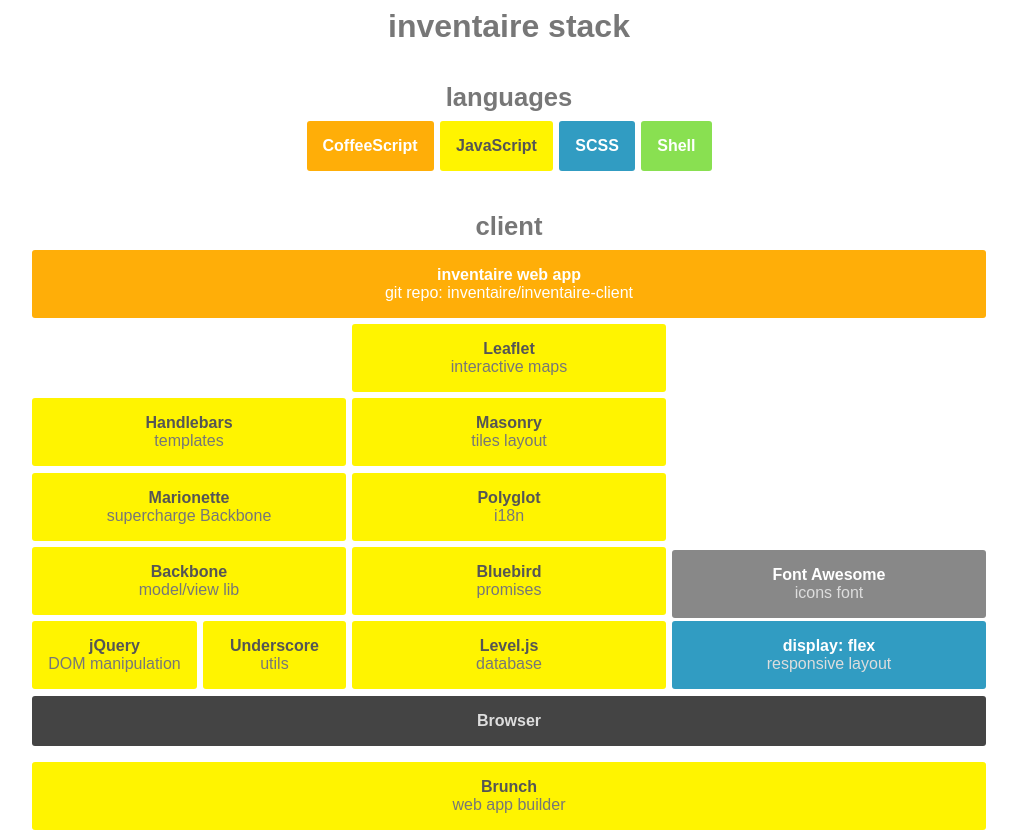
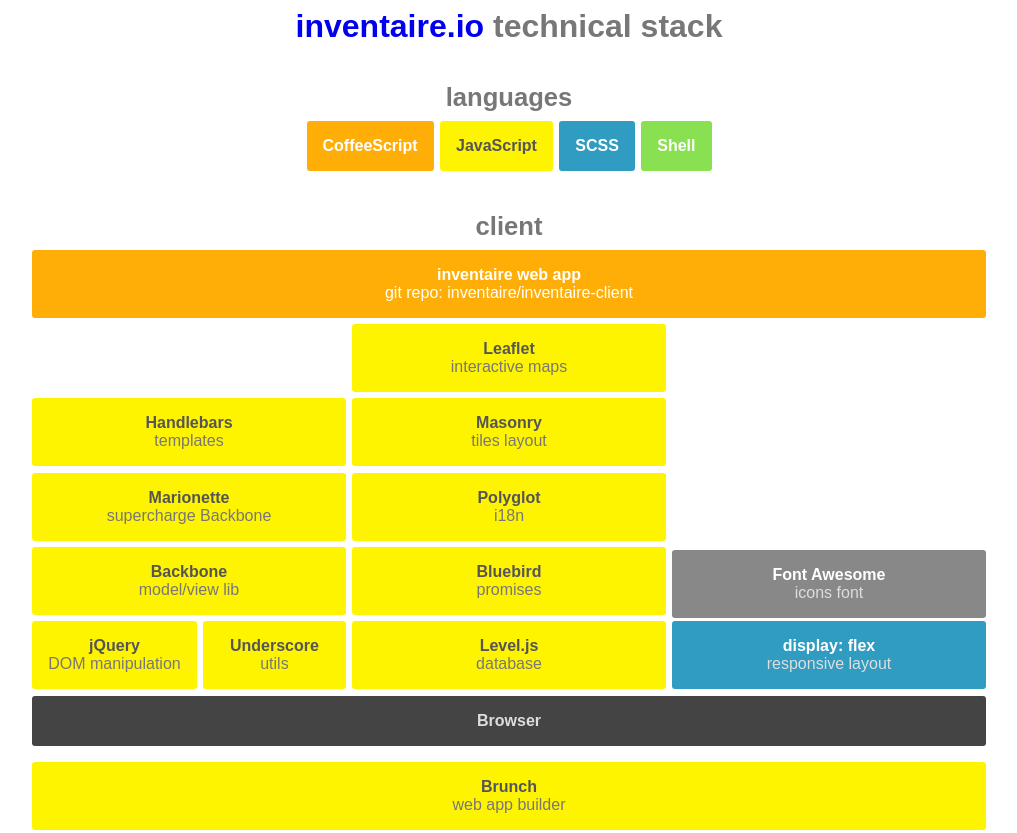
Before and after one commit to inventaire/stack, a website: page stack.html in a window 1280 px wide. Shown: the top 833 px of the page, without its empty margins (131-1148 px from the left). Drawn offline with nearby package versions, Linux system fonts and the light colour scheme; files that its build step writes are made by us from their sources.

Commit message:
added a link to inventaire.io in the title

```diff
--- a/stack.html
+++ b/stack.html
@@ -1,12 +1,10 @@
 <head>
-  <title>inventaire stack</title>
+  <title>inventaire.io technical stack</title>
   <link rel="stylesheet" href="stack.css">
 </head>
 <body>
   <main class="column wrap">
-    <a href="https://github.com/inventaire/stack" tabindex="0">
-      <h1>inventaire stack</h1>
-    </a>
+    <h1><a href="https://inventaire.io" tabindex="0">inventaire.io</a> technical stack</h1>
 
     <h2>languages</h2>
     <section id="languages" class="row">
```
